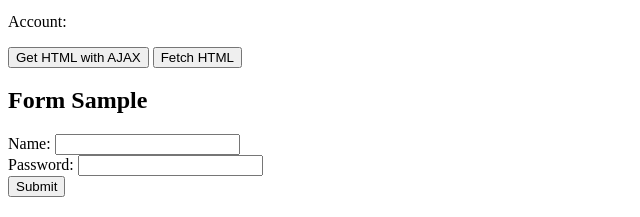
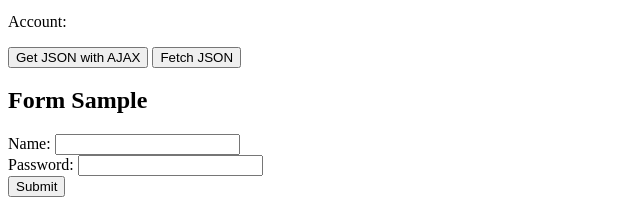
Before and after one commit to koldovsky/436-ajax-fetch, a website: page index.html in a window 1280 px wide. Shown: the part 249-466 px from the top of the page, 0-640 px from the left. Drawn offline with Linux system fonts and the light colour scheme.

Commit message:
Changed button text to JSON

```diff
--- a/index.html
+++ b/index.html
@@ -22,8 +22,8 @@
         <h2>Client Data</h2>
         <p>Name: <span class="client-name"></span></p>
         <p>Account: <span class="account"></span></p>
-        <button class="get-ajax-json">Get HTML with AJAX</button>
-        <button class="fetch-json">Fetch HTML</button>
+        <button class="get-ajax-json">Get JSON with AJAX</button>
+        <button class="fetch-json">Fetch JSON</button>
     </section>
 
      <section>
```
